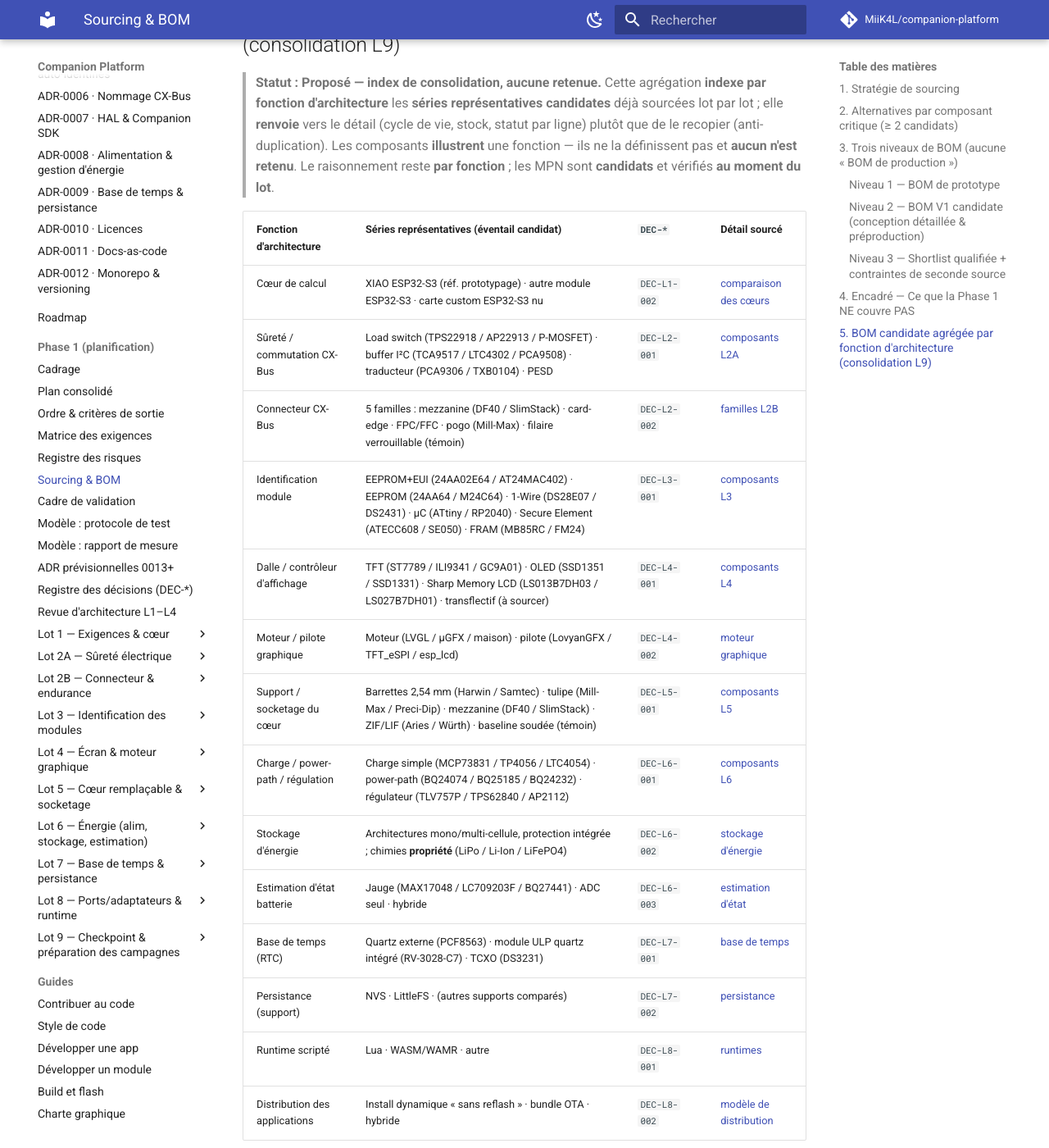
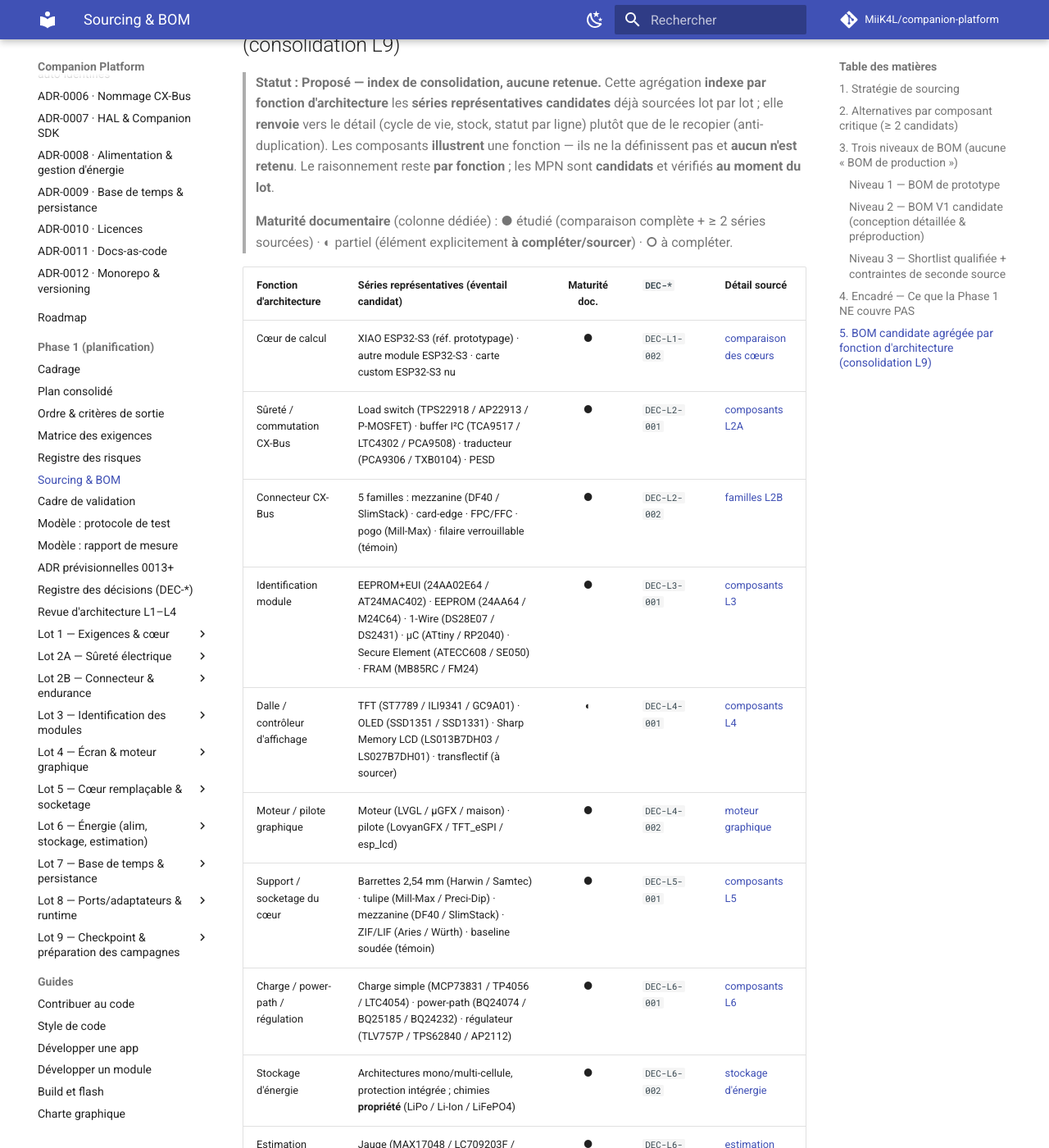
Before and after one commit to MiiK4L/companion-platform, an MkDocs documentation site: the page built from docs/phase-1/sourcing-and-bom.md, in a window 1280 px wide and 1400 px high, scrolled down 4019 px. Shown: the whole window at 82% size. Built offline with MkDocs 1.6.1 and Material for MkDocs 9.7.7, drawn with Linux system fonts in a browser that asks for light colours; comment, search, counter and statistics services are not loaded.

Commit message:
docs(phase-1): ajoute une colonne de maturité à la BOM agrégée
Point 4 : la BOM candidate agrégée porte une colonne « Maturité doc. »
(● étudié / ◐ partiel / ○ à compléter), pour éviter d'aller rechercher
l'information dans chaque lot lors des futurs arbitrages. Deux fonctions
marquées ◐ (dalle : transflectif à sourcer ; distribution : install
dynamique à démontrer).

```diff
--- a/docs/phase-1/sourcing-and-bom.md
+++ b/docs/phase-1/sourcing-and-bom.md
@@ -144,22 +144,26 @@
 > Le raisonnement reste **par fonction** ; les MPN sont **candidats** et vérifiés
 > **au moment du lot**.
 
-| Fonction d'architecture | Séries représentatives (éventail candidat) | `DEC-*` | Détail sourcé |
-|-------------------------|---------------------------------------------|---------|---------------|
-| Cœur de calcul | XIAO ESP32-S3 (réf. prototypage) · autre module ESP32-S3 · carte custom ESP32-S3 nu | `DEC-L1-002` | [comparaison des cœurs](lot-1/core-architecture-comparison.md) |
-| Sûreté / commutation CX-Bus | Load switch (TPS22918 / AP22913 / P-MOSFET) · buffer I²C (TCA9517 / LTC4302 / PCA9508) · traducteur (PCA9306 / TXB0104) · PESD | `DEC-L2-001` | [composants L2A](lot-2/candidate-components.md) |
-| Connecteur CX-Bus | 5 familles : mezzanine (DF40 / SlimStack) · card-edge · FPC/FFC · pogo (Mill-Max) · filaire verrouillable (témoin) | `DEC-L2-002` | [familles L2B](lot-2b/families-comparison.md) |
-| Identification module | EEPROM+EUI (24AA02E64 / AT24MAC402) · EEPROM (24AA64 / M24C64) · 1-Wire (DS28E07 / DS2431) · µC (ATtiny / RP2040) · Secure Element (ATECC608 / SE050) · FRAM (MB85RC / FM24) | `DEC-L3-001` | [composants L3](lot-3/candidate-components.md) |
-| Dalle / contrôleur d'affichage | TFT (ST7789 / ILI9341 / GC9A01) · OLED (SSD1351 / SSD1331) · Sharp Memory LCD (LS013B7DH03 / LS027B7DH01) · transflectif (à sourcer) | `DEC-L4-001` | [composants L4](lot-4/candidate-components.md) |
-| Moteur / pilote graphique | Moteur (LVGL / µGFX / maison) · pilote (LovyanGFX / TFT_eSPI / esp_lcd) | `DEC-L4-002` | [moteur graphique](lot-4/graphics-engine-comparison.md) |
-| Support / socketage du cœur | Barrettes 2,54 mm (Harwin / Samtec) · tulipe (Mill-Max / Preci-Dip) · mezzanine (DF40 / SlimStack) · ZIF/LIF (Aries / Würth) · baseline soudée (témoin) | `DEC-L5-001` | [composants L5](lot-5/candidate-components.md) |
-| Charge / power-path / régulation | Charge simple (MCP73831 / TP4056 / LTC4054) · power-path (BQ24074 / BQ25185 / BQ24232) · régulateur (TLV757P / TPS62840 / AP2112) | `DEC-L6-001` | [composants L6](lot-6/candidate-components.md) |
-| Stockage d'énergie | Architectures mono/multi-cellule, protection intégrée ; chimies **propriété** (LiPo / Li-Ion / LiFePO4) | `DEC-L6-002` | [stockage d'énergie](lot-6/energy-storage-comparison.md) |
-| Estimation d'état batterie | Jauge (MAX17048 / LC709203F / BQ27441) · ADC seul · hybride | `DEC-L6-003` | [estimation d'état](lot-6/battery-state-estimation.md) |
-| Base de temps (RTC) | Quartz externe (PCF8563) · module ULP quartz intégré (RV-3028-C7) · TCXO (DS3231) | `DEC-L7-001` | [base de temps](lot-7/timebase-comparison.md) |
-| Persistance (support) | NVS · LittleFS · (autres supports comparés) | `DEC-L7-002` | [persistance](lot-7/persistence-comparison.md) |
-| Runtime scripté | Lua · WASM/WAMR · autre | `DEC-L8-001` | [runtimes](lot-8/scripted-runtime-comparison.md) |
-| Distribution des applications | Install dynamique « sans reflash » · bundle OTA · hybride | `DEC-L8-002` | [modèle de distribution](lot-8/app-distribution-model.md) |
+> **Maturité documentaire** (colonne dédiée) : **●** étudié (comparaison complète
+> + ≥ 2 séries sourcées) · **◐** partiel (élément explicitement **à
+> compléter/sourcer**) · **○** à compléter.
+
+| Fonction d'architecture | Séries représentatives (éventail candidat) | Maturité doc. | `DEC-*` | Détail sourcé |
+|-------------------------|---------------------------------------------|:---:|---------|---------------|
+| Cœur de calcul | XIAO ESP32-S3 (réf. prototypage) · autre module ESP32-S3 · carte custom ESP32-S3 nu | ● | `DEC-L1-002` | [comparaison des cœurs](lot-1/core-architecture-comparison.md) |
+| Sûreté / commutation CX-Bus | Load switch (TPS22918 / AP22913 / P-MOSFET) · buffer I²C (TCA9517 / LTC4302 / PCA9508) · traducteur (PCA9306 / TXB0104) · PESD | ● | `DEC-L2-001` | [composants L2A](lot-2/candidate-components.md) |
+| Connecteur CX-Bus | 5 familles : mezzanine (DF40 / SlimStack) · card-edge · FPC/FFC · pogo (Mill-Max) · filaire verrouillable (témoin) | ● | `DEC-L2-002` | [familles L2B](lot-2b/families-comparison.md) |
+| Identification module | EEPROM+EUI (24AA02E64 / AT24MAC402) · EEPROM (24AA64 / M24C64) · 1-Wire (DS28E07 / DS2431) · µC (ATtiny / RP2040) · Secure Element (ATECC608 / SE050) · FRAM (MB85RC / FM24) | ● | `DEC-L3-001` | [composants L3](lot-3/candidate-components.md) |
+| Dalle / contrôleur d'affichage | TFT (ST7789 / ILI9341 / GC9A01) · OLED (SSD1351 / SSD1331) · Sharp Memory LCD (LS013B7DH03 / LS027B7DH01) · transflectif (à sourcer) | ◐ | `DEC-L4-001` | [composants L4](lot-4/candidate-components.md) |
+| Moteur / pilote graphique | Moteur (LVGL / µGFX / maison) · pilote (LovyanGFX / TFT_eSPI / esp_lcd) | ● | `DEC-L4-002` | [moteur graphique](lot-4/graphics-engine-comparison.md) |
+| Support / socketage du cœur | Barrettes 2,54 mm (Harwin / Samtec) · tulipe (Mill-Max / Preci-Dip) · mezzanine (DF40 / SlimStack) · ZIF/LIF (Aries / Würth) · baseline soudée (témoin) | ● | `DEC-L5-001` | [composants L5](lot-5/candidate-components.md) |
+| Charge / power-path / régulation | Charge simple (MCP73831 / TP4056 / LTC4054) · power-path (BQ24074 / BQ25185 / BQ24232) · régulateur (TLV757P / TPS62840 / AP2112) | ● | `DEC-L6-001` | [composants L6](lot-6/candidate-components.md) |
+| Stockage d'énergie | Architectures mono/multi-cellule, protection intégrée ; chimies **propriété** (LiPo / Li-Ion / LiFePO4) | ● | `DEC-L6-002` | [stockage d'énergie](lot-6/energy-storage-comparison.md) |
+| Estimation d'état batterie | Jauge (MAX17048 / LC709203F / BQ27441) · ADC seul · hybride | ● | `DEC-L6-003` | [estimation d'état](lot-6/battery-state-estimation.md) |
+| Base de temps (RTC) | Quartz externe (PCF8563) · module ULP quartz intégré (RV-3028-C7) · TCXO (DS3231) | ● | `DEC-L7-001` | [base de temps](lot-7/timebase-comparison.md) |
+| Persistance (support) | NVS · LittleFS · (autres supports comparés) | ● | `DEC-L7-002` | [persistance](lot-7/persistence-comparison.md) |
+| Runtime scripté | Lua · WASM/WAMR · autre | ● | `DEC-L8-001` | [runtimes](lot-8/scripted-runtime-comparison.md) |
+| Distribution des applications | Install dynamique « sans reflash » · bundle OTA · hybride | ◐ | `DEC-L8-002` | [modèle de distribution](lot-8/app-distribution-model.md) |
 
 > **Rappel de niveau** : cette agrégation reste au **niveau BOM candidate**
 > (§3, niveaux 1–2) — **jamais** une BOM de production (§4). La **shortlist
```
